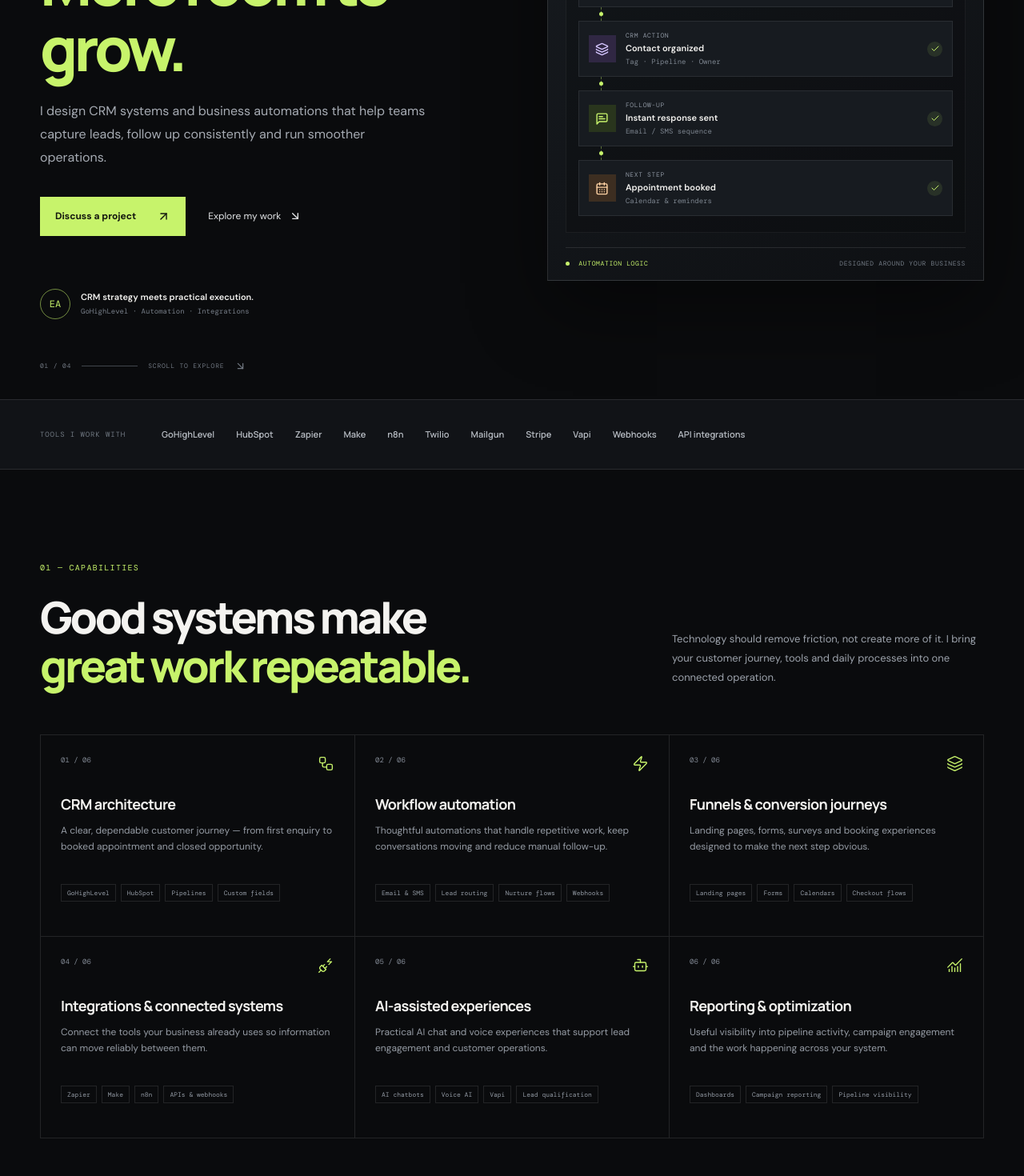
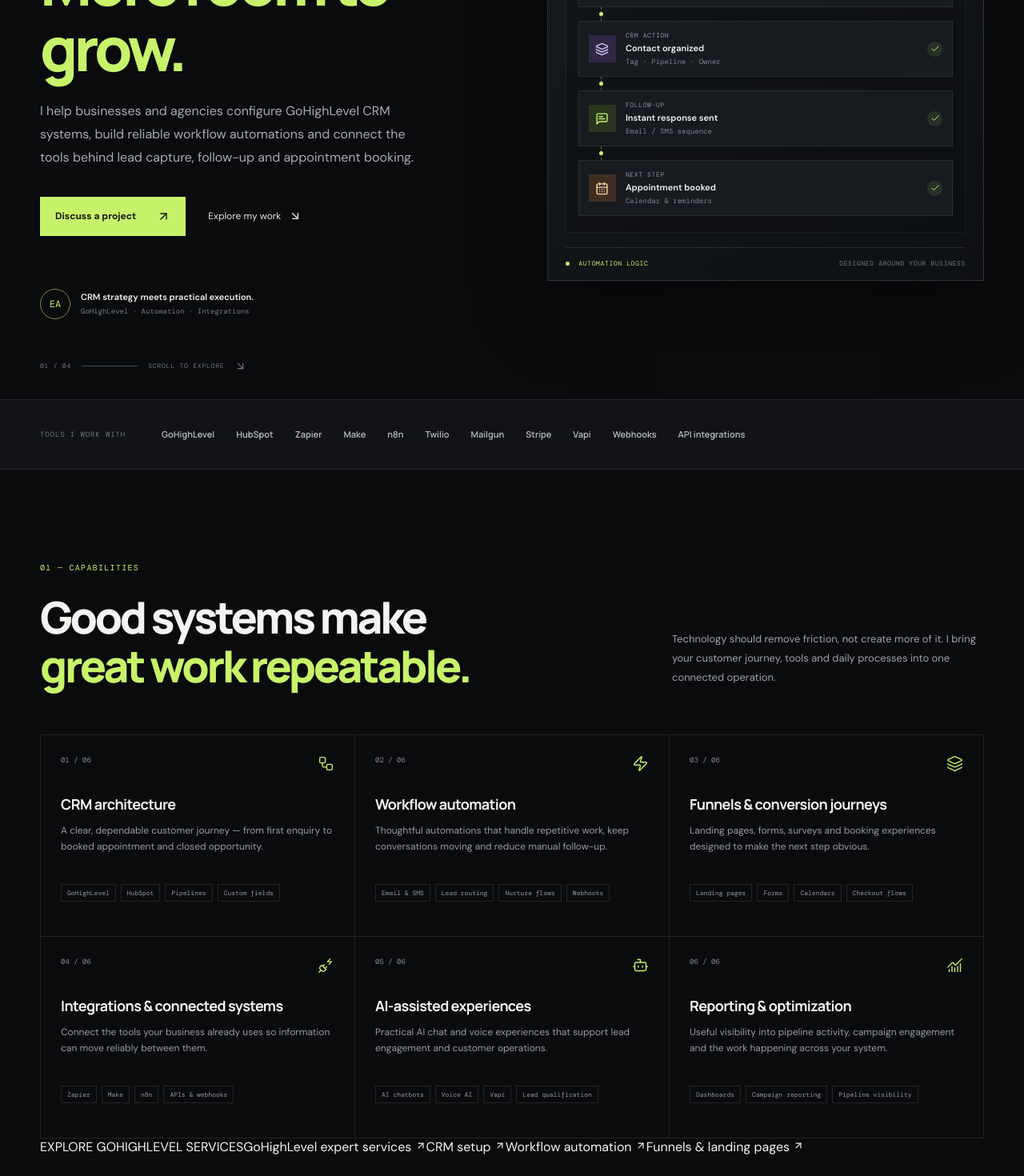
Before and after one commit to Emmanayomide/favouriteboi, a React (Vite) app: page / in a window 1280 px wide. Shown: the part 440-1910 px from the top of the page at 80% size. Built offline with nearby package versions, Linux system fonts and the light colour scheme.

Commit message:
Strengthen homepage GoHighLevel relevance and link SEO pages

```diff
--- a/src/App.tsx
+++ b/src/App.tsx
@@ -214,8 +214,9 @@ function App() {
               <span>More room to grow.</span>
             </h1>
             <p className="hero-lede">
-              I design CRM systems and business automations that help teams
-              capture leads, follow up consistently and run smoother operations.
+              I help businesses and agencies configure GoHighLevel CRM systems,
+              build reliable workflow automations and connect the tools behind
+              lead capture, follow-up and appointment booking.
             </p>
             <div className="hero-actions">
               <a
@@ -384,6 +385,13 @@ function App() {
               );
             })}
           </div>
+          <div className="seo-page-links">
+            <span>EXPLORE GOHIGHLEVEL SERVICES</span>
+            <a href="/favouriteboi/gohighlevel-expert/">GoHighLevel expert services <ArrowUpRight size={14} /></a>
+            <a href="/favouriteboi/gohighlevel-crm-setup/">CRM setup <ArrowUpRight size={14} /></a>
+            <a href="/favouriteboi/gohighlevel-automation/">Workflow automation <ArrowUpRight size={14} /></a>
+            <a href="/favouriteboi/gohighlevel-funnels/">Funnels & landing pages <ArrowUpRight size={14} /></a>
+          </div>
         </section>
 
         <section className="work-section" id="work">
@@ -503,6 +511,9 @@ function App() {
                     or typical result.
                   </span>
                 </div>
+                <a className="case-link" href="/favouriteboi/case-studies/genevieve-goings/">
+                  Read the project case study <ArrowUpRight size={16} />
+                </a>
                 <a
                   className="case-link"
                   href={WHATSAPP}
@@ -585,6 +596,9 @@ function App() {
                 an existing process, I aim to make the technology useful,
                 understandable and easier to manage.
               </p>
+              <a className="text-link about-link" href="/favouriteboi/about/">
+                Read more about Emmanuel Ayomide <ArrowUpRight size={16} />
+              </a>
               <a
                 className="text-link about-link"
                 href={CALENDLY}
```
